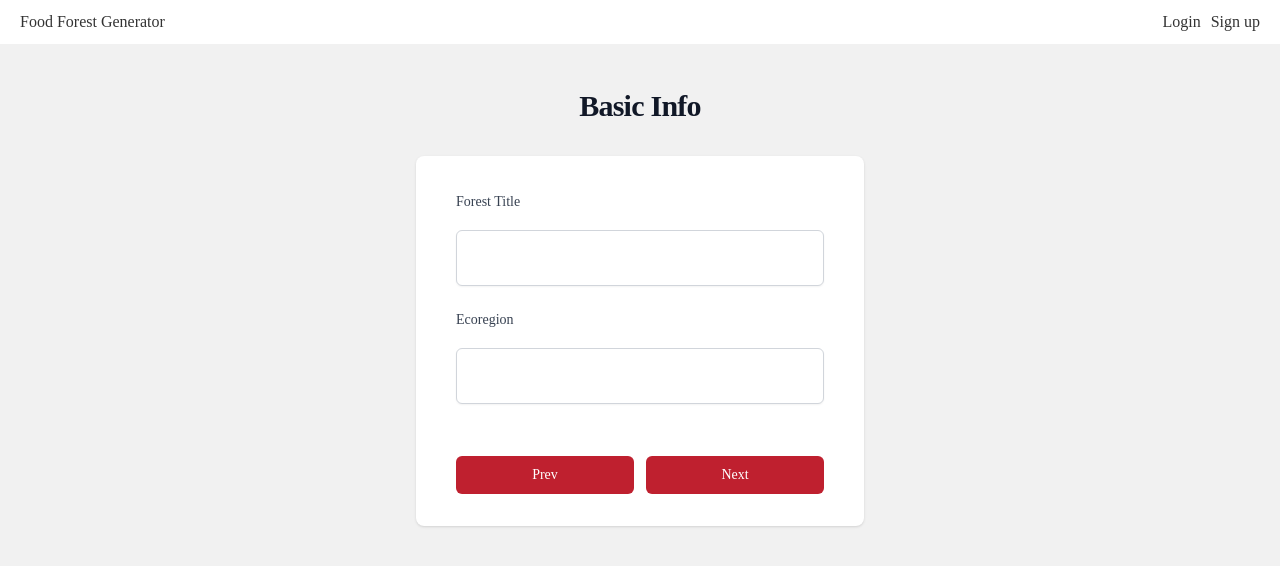
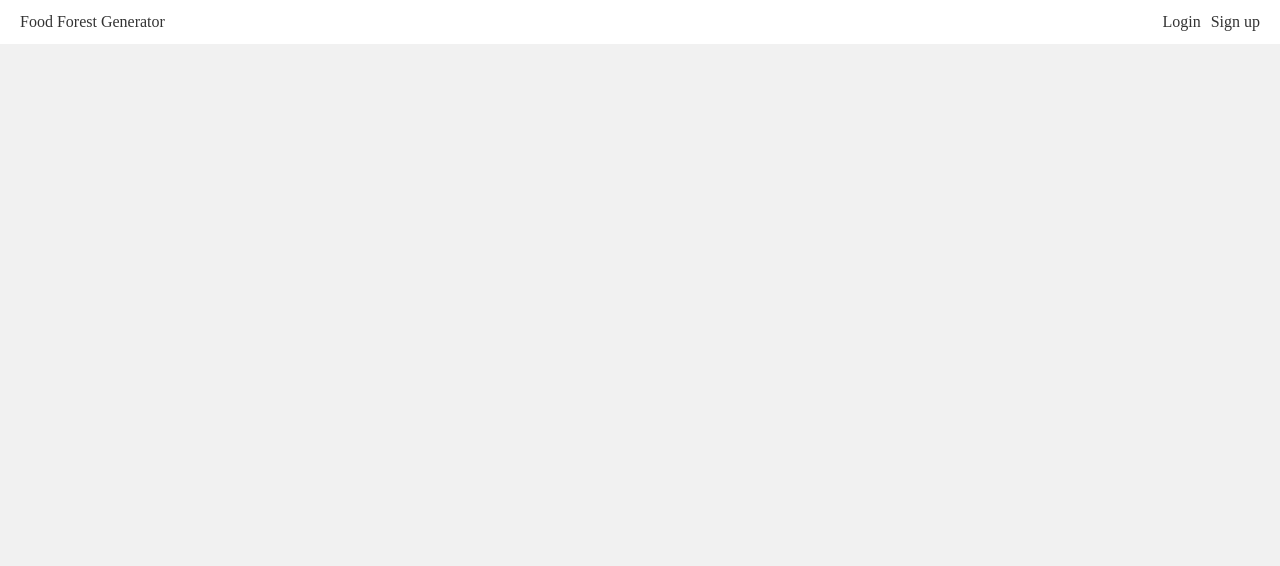
Before and after one commit to tylajeffs/FoodForestApp, a React (Create React App) app in the folder frontend/: page /test in a window 1280 px wide. Shown: the top 566 px of the page. Built offline with nearby package versions, Linux system fonts and the light colour scheme; the HTML template or start-up script is replaced by a standard one.

Commit message:
protect generate forest route from users not logged in

```diff
--- a/frontend/src/App.js
+++ b/frontend/src/App.js
@@ -30,8 +30,8 @@
               element={!user ? <Login/> : <Navigate to="/"/>}
             />
             <Route
-              path="/test"
-              element={<ForestPicker />}
+              path="/generate"
+              element={user ? <ForestPicker /> : <Navigate to="/login"/>}
             />
           </Routes>
         </div>
```
